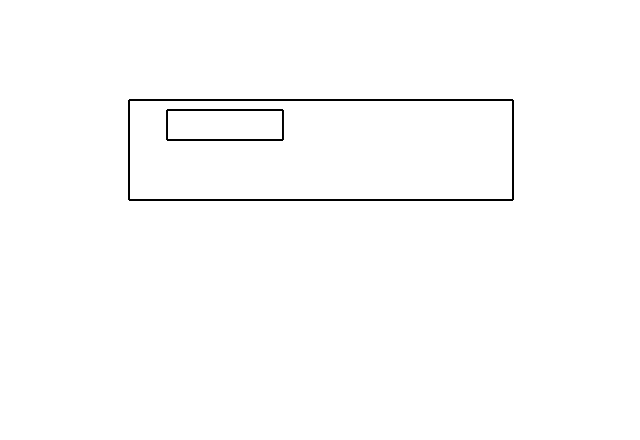
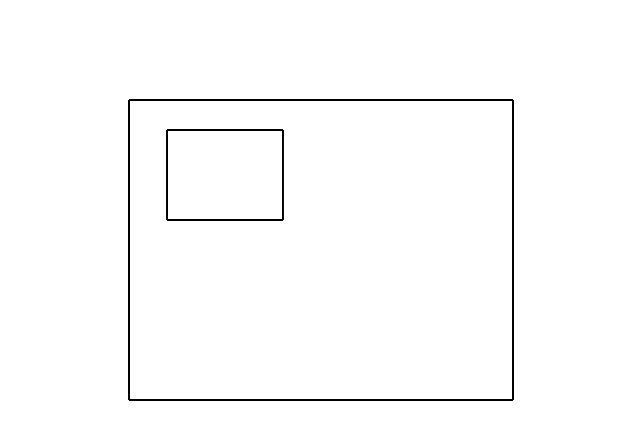
Before and after one commit to fahimc/tiny-canvas-oop, a plain HTML site: page src/index.html in a window 1280 px wide. Shown: the whole page, without its empty margins (127-767 px from the left). Drawn offline with Linux system fonts and the light colour scheme.

Commit message:
separated classes

```diff
--- a/src/index.html
+++ b/src/index.html
@@ -6,6 +6,7 @@
     <link rel="stylesheet" type="text/css" href="css/main.css">
     <script type="text/javascript" src="js/stage.js"></script>
     <script type="text/javascript" src="js/canvas-object.js"></script>
+    <script type="text/javascript" src="js/object/box.js"></script>
     <script type="text/javascript" src="js/main.js"></script>
 </head>
 
--- a/src/js/canvas-object.js
+++ b/src/js/canvas-object.js
@@ -17,31 +17,39 @@ class CanvasObject {
     obj.stage = this.stage;
     this.children.push(obj);
   }
+  removeChild(obj) {
+    for (let a = 0; a < this.children.length; a++) {
+      if(this.children[a] === obj){
+        this.children.splice(a,1);
+        break;
+      }
+    }
+  }
   set(key, value) {
     this.style[key] = value;
   }
-    set x(value){
+  set x(value) {
     this.style.x = value;
   }
-    get x(){
+  get x() {
     return this.get('x');
   }
-    set y(value){
+  set y(value) {
     this.style.y = value;
   }
-    get y(){
+  get y() {
     return this.get('y');
   }
-    set width(value){
+  set width(value) {
     this.style.width = value;
   }
-    get width(){
+  get width() {
     return this.get('width');
   }
-    set height(value){
+  set height(value) {
     this.style.height = value;
   }
-    get height(){
+  get height() {
     return this.get('height');
   }
   get(key) {
@@ -74,8 +82,6 @@ class CanvasObject {
   }
   render() {
     if (!this.stage) return;
-        this.stage.context.rect(this.x, this.y, this.get('width'), this.get('height'));
-        this.stage.context.stroke();
     this.children.forEach((obj) => {
       obj.render();
     });
--- a/src/js/main.js
+++ b/src/js/main.js
@@ -8,18 +8,23 @@ const Main = {
       let stage= new Stage(canvas);
      // stage.setSize(100,100);
 
-     let parent = new CanvasObject();
-     let obj = new CanvasObject();
-     parent.appendChild(obj);
+     let parent = new Box();
+     let box = new Box();
+
+     parent.appendChild(box);
      stage.appendChild(parent);
-     parent.set('y','100');
-     parent.set('width','30%');
-     parent.set('x','20%');
-     obj.x = '10%';
-     obj.y = '10%';
-     obj.width = '30%';
-     obj.height = '30%';
-     console.log(obj);
+
+     parent.x = '20%';
+     parent.y = '100px';
+     parent.width = '30%';
+     parent.height = '300px';
+
+     box.x = '10%';
+     box.y = '10%';
+     box.width = '30%';
+     box.height = '30%';
+
+     console.log(parent);
     }
 }
 Main.init();
--- /dev/null
+++ b/src/js/object/box.js
@@ -0,0 +1,10 @@
+class Box extends CanvasObject {
+  constructor() {
+    super();
+  }
+  render() {
+    super.render();
+    this.stage.context.rect(this.x, this.y, this.width, this.height);
+    this.stage.context.stroke();
+  }
+}
--- a/src/js/stage.js
+++ b/src/js/stage.js
@@ -20,6 +20,14 @@ class Stage {
       o.stage = this;
     });
     this.children.push(obj);
+  }
+  removeChild(obj) {
+    for (let a = 0; a < this.children.length; a++) {
+      if (this.children[a] === obj) {
+        this.children.splice(a, 1);
+        break;
+      }
+    }
   }
   setSize(w, h) {
     let rect = {
--- a/src/js/tiny-canvas-oop.js
+++ /dev/null
@@ -1 +0,0 @@
-class
```
Lines whose indentation alone changed are shown as unchanged.
